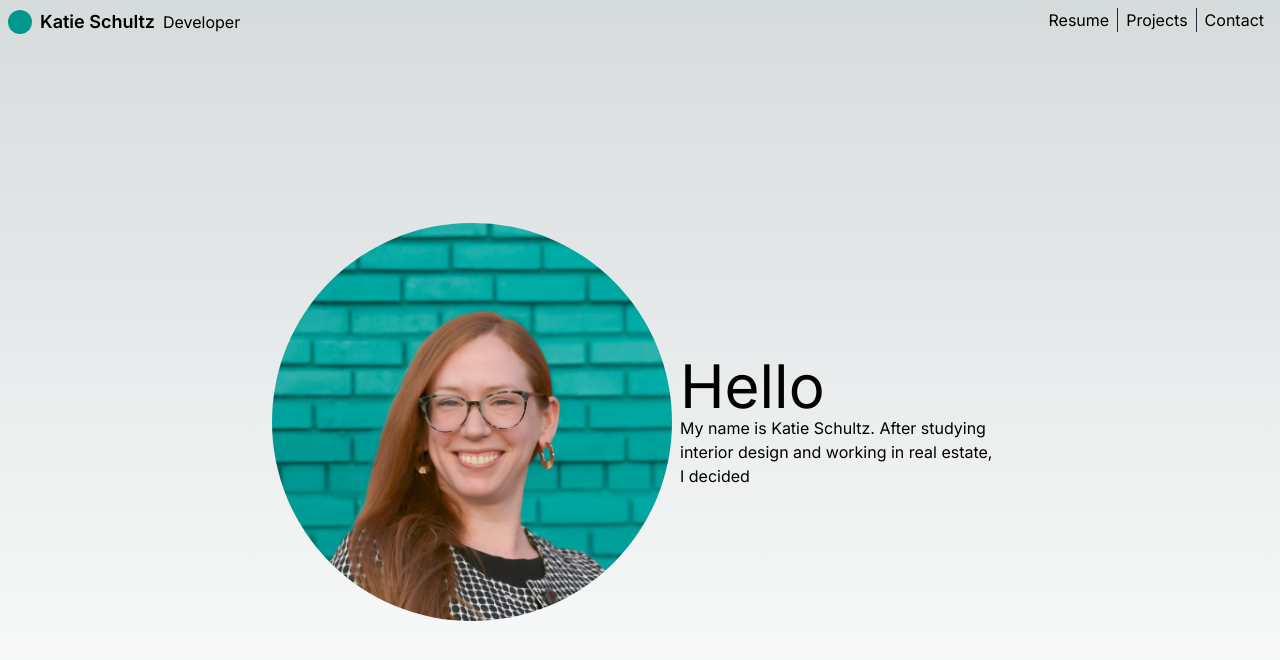
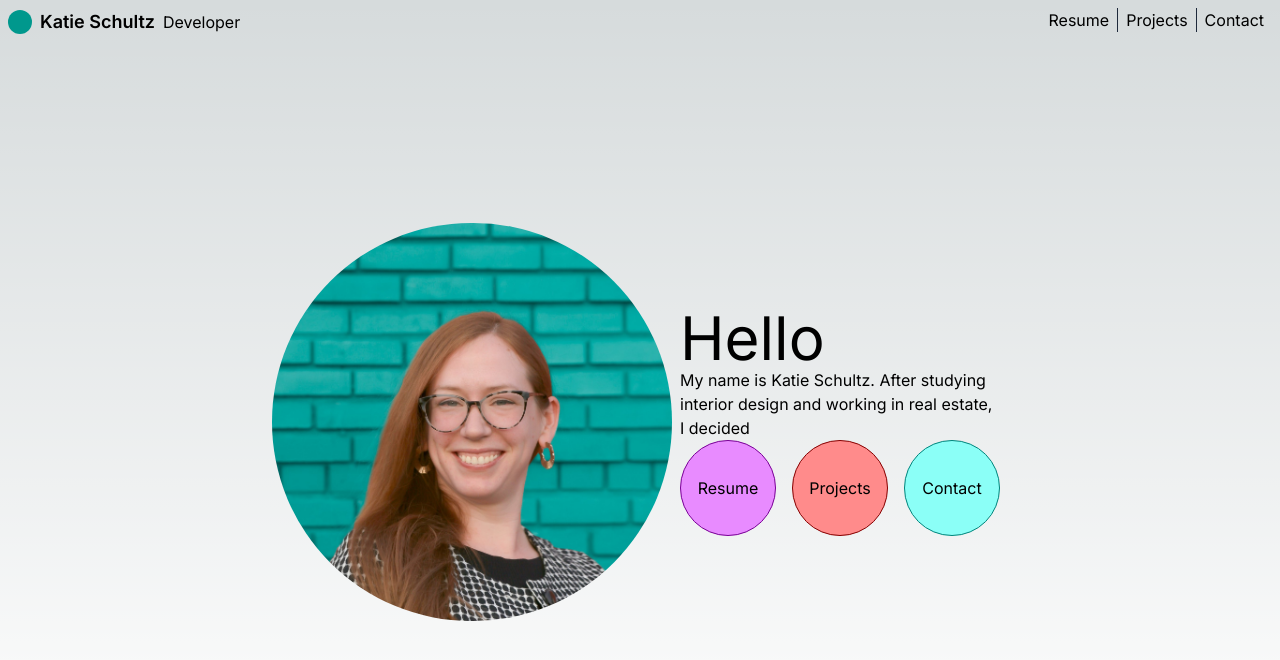
Before and after one commit to KatSchultz/portfolio, a Next.js app: page / in a window 1280 px wide. Shown: the top 660 px of the page. Built offline with nearby package versions, Linux system fonts and the light colour scheme.

Commit message:
nav bubbles created

```diff
--- /dev/null
+++ b/src/app/components/Bubble/Bubble.tsx
@@ -0,0 +1,28 @@
+import React from "react";
+import Link from "next/link";
+
+interface BubbleProps {
+  navSection: {
+    name: string;
+    path: string;
+    color: string;
+    borderColor: string;
+  };
+}
+
+export default function Bubble({ navSection }: BubbleProps) {
+  const styles = {
+    backgroundColor: navSection.color,
+    border: `solid 1px ${navSection.borderColor}`,
+  };
+  return (
+    <Link href={navSection.path}>
+      <div
+        className="h-24 w-24 rounded-full flex justify-center items-center"
+        style={styles}
+      >
+        {navSection.name}
+      </div>
+    </Link>
+  );
+}
--- /dev/null
+++ b/src/app/components/NavBubbles/NavBubbles.tsx
@@ -0,0 +1,32 @@
+import React from "react";
+import Bubble from "../Bubble/Bubble";
+
+export default function NavBubbles() {
+  const navSections = [
+    {
+      name: "Resume",
+      path: "/resume",
+      color: "#e88bff",
+      borderColor: "#790096",
+    },
+    {
+      name: "Projects",
+      path: "/projects",
+      color: "#ff8b8b",
+      borderColor: "#860000",
+    },
+    {
+      name: "Contact",
+      path: "/contact",
+      color: "#8bfff7",
+      borderColor: "#00847b",
+    },
+  ];
+  return (
+    <div className="flex justify-between w-full">
+      {navSections.map((section) => (
+        <Bubble navSection={section} key={section.name} />
+      ))}
+    </div>
+  );
+}
--- a/src/app/page.tsx
+++ b/src/app/page.tsx
@@ -1,5 +1,6 @@
 import Image from "next/image";
 import headshot from "../../public/images/KatieSchultzHeadshot.jpg";
+import NavBubbles from "./components/NavBubbles/NavBubbles";
 
 export default function Home() {
   return (
@@ -8,7 +9,7 @@ export default function Home() {
         <div>
           <Image
             src={headshot}
-            alt="picture of Katie Schultz"
+            alt="Picture of Katie Schultz"
             width={400}
             height={400}
             className="rounded-full"
@@ -20,6 +21,7 @@ export default function Home() {
             My name is Katie Schultz. After studying interior design and working
             in real estate, I decided{" "}
           </p>
+          <NavBubbles />
         </div>
       </div>
     </div>
```
Also changed, not shown: tsconfig.json (+7 -1 lines).
